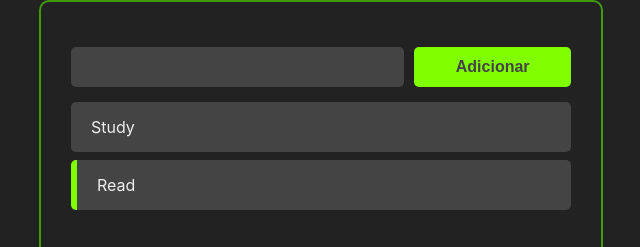
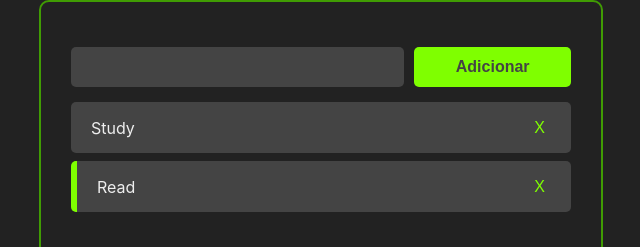
Before and after one commit to devcarolinealmeida/task-list-react, a React (Create React App) app: page / in a window 1280 px wide. Shown: the top 247 px of the page, without its empty margins (319-959 px from the left). Built offline with nearby package versions, Linux system fonts and the light colour scheme.

Commit message:
add style remove button

```diff
--- a/src/components/Task.css
+++ b/src/components/Task.css
@@ -9,3 +9,10 @@
     align-items: center;
     cursor: pointer;
 }
+
+.remove-task-button {
+    background-color: #444;
+    border: none;
+    color: chartreuse;
+    font-size: 16px;
+}
--- a/src/components/Task.jsx
+++ b/src/components/Task.jsx
@@ -11,6 +11,10 @@ const Task = ({ task, handleTaskClick }) => {
             <div className='task-title'>
                 {task.title}
             </div>
+
+            <div className='buttons-container'>
+                <button className='remove-task-button'>X</button>
+            </div>
         </div>
     )
 }
```
